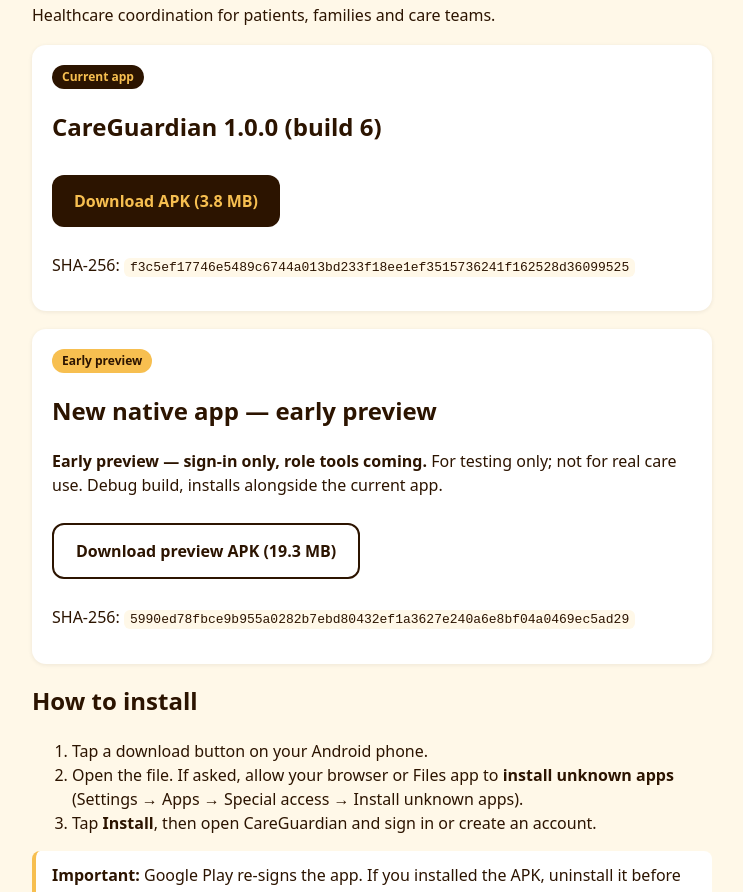
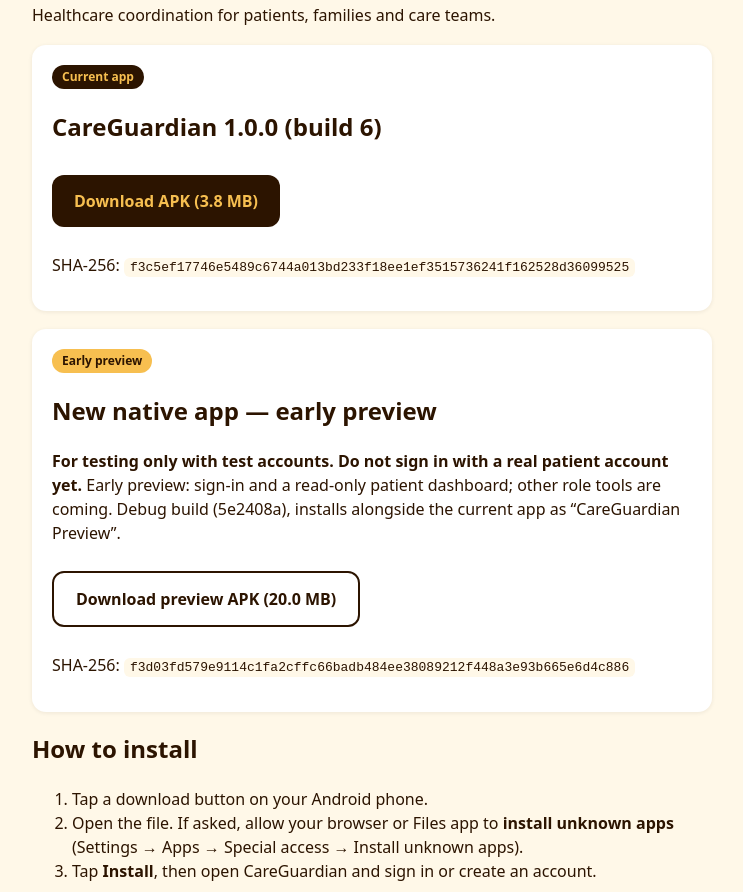
Before and after one commit to Kaustav74/CareGuardian-download, a plain HTML site: page index.html in a window 1280 px wide. Shown: the part 184-1076 px from the top of the page, without its empty margins (268-1011 px from the left). Drawn offline with Linux system fonts and the light colour scheme.

Commit message:
Preview APK 5e2408a (server config fixed); testing-only note

```diff
--- a/index.html
+++ b/index.html
@@ -16,9 +16,9 @@
 <p>SHA-256: <code>f3c5ef17746e5489c6744a013bd233f18ee1ef3515736241f162528d36099525</code></p></div>
 <div class="card"><span class="tag pre">Early preview</span>
 <h2>New native app &mdash; early preview</h2>
-<p><b>Early preview &mdash; sign-in only, role tools coming.</b> For testing only; not for real care use. Debug build, installs alongside the current app.</p>
-<a class="btn alt" href="https://github.com/Kaustav74/CareGuardian-download/releases/download/v1.0.0-6/CareGuardian-kotlin-preview-9b5fcc0-debug.apk">Download preview APK (19.3 MB)</a>
-<p>SHA-256: <code>5990ed78fbce9b955a0282b7ebd80432ef1a3627e240a6e8bf04a0469ec5ad29</code></p></div>
+<p><b>For testing only with test accounts. Do not sign in with a real patient account yet.</b> Early preview: sign-in and a read-only patient dashboard; other role tools are coming. Debug build (5e2408a), installs alongside the current app as &ldquo;CareGuardian Preview&rdquo;.</p>
+<a class="btn alt" href="https://github.com/Kaustav74/CareGuardian-download/releases/download/v1.0.0-6/CareGuardian-kotlin-preview-5e2408a-debug.apk">Download preview APK (20.0 MB)</a>
+<p>SHA-256: <code>f3d03fd579e9114c1fa2cffc66badb484ee38089212f448a3e93b665e6d4c886</code></p></div>
 <h2>How to install</h2>
 <ol><li>Tap a download button on your Android phone.</li>
 <li>Open the file. If asked, allow your browser or Files app to <b>install unknown apps</b> (Settings &rarr; Apps &rarr; Special access &rarr; Install unknown apps).</li>
```
